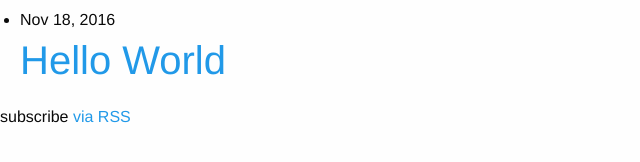
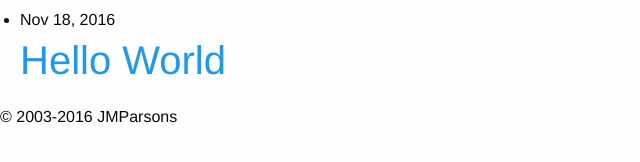
Before and after one commit to jmparsons/jmpweb-old-jekyll, a Jekyll site: the page built from index.md, in a window 1280 px wide. Shown: the part 254-416 px from the top of the page, without its empty margins (0-640 px from the left). Built offline with Jekyll 4.4.1, drawn with Linux system fonts in a browser that asks for light colours.

Commit message:
Removed feed added copyright.

```diff
--- a/_includes/footer.html
+++ b/_includes/footer.html
@@ -1,4 +1,5 @@
 <footer class="site-footer">
 
+  <p>&copy; 2003-2016 JMParsons</p>
 
 </footer>
--- a/_layouts/home.html
+++ b/_layouts/home.html
@@ -20,6 +20,4 @@ layout: default
     {% endfor %}
   </ul>
 
-  <p class="rss-subscribe">subscribe <a href="{{ "/feed.xml" | relative_url }}">via RSS</a></p>
-
 </div>
```
